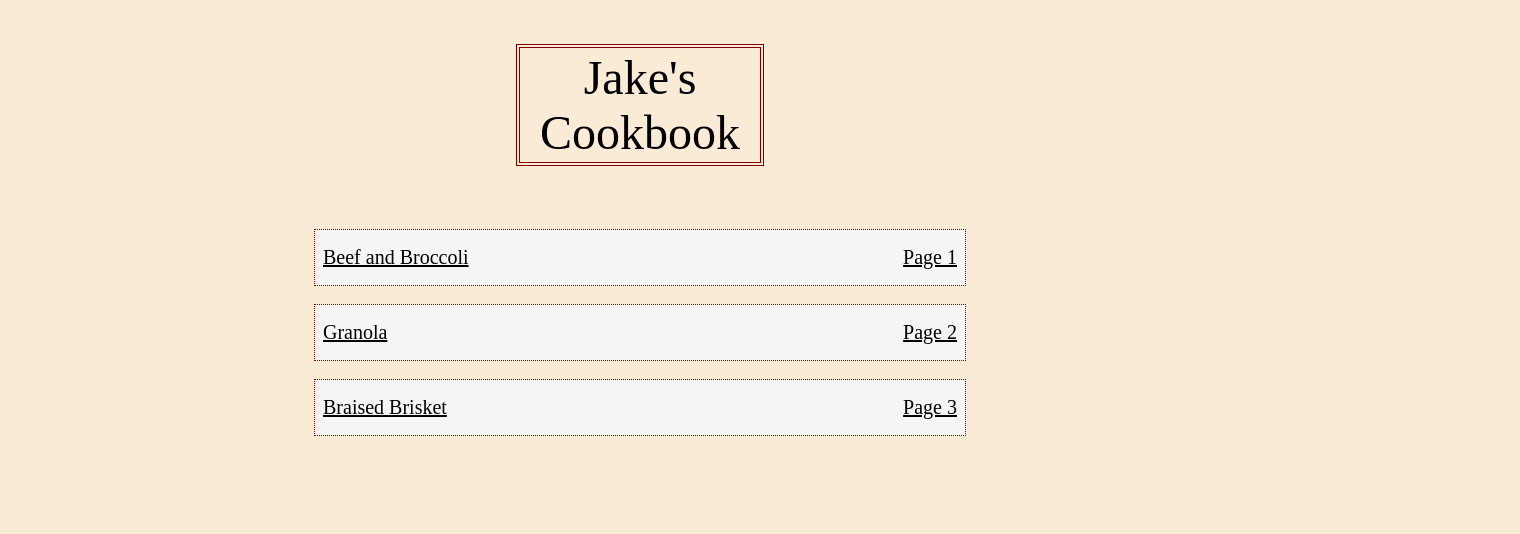
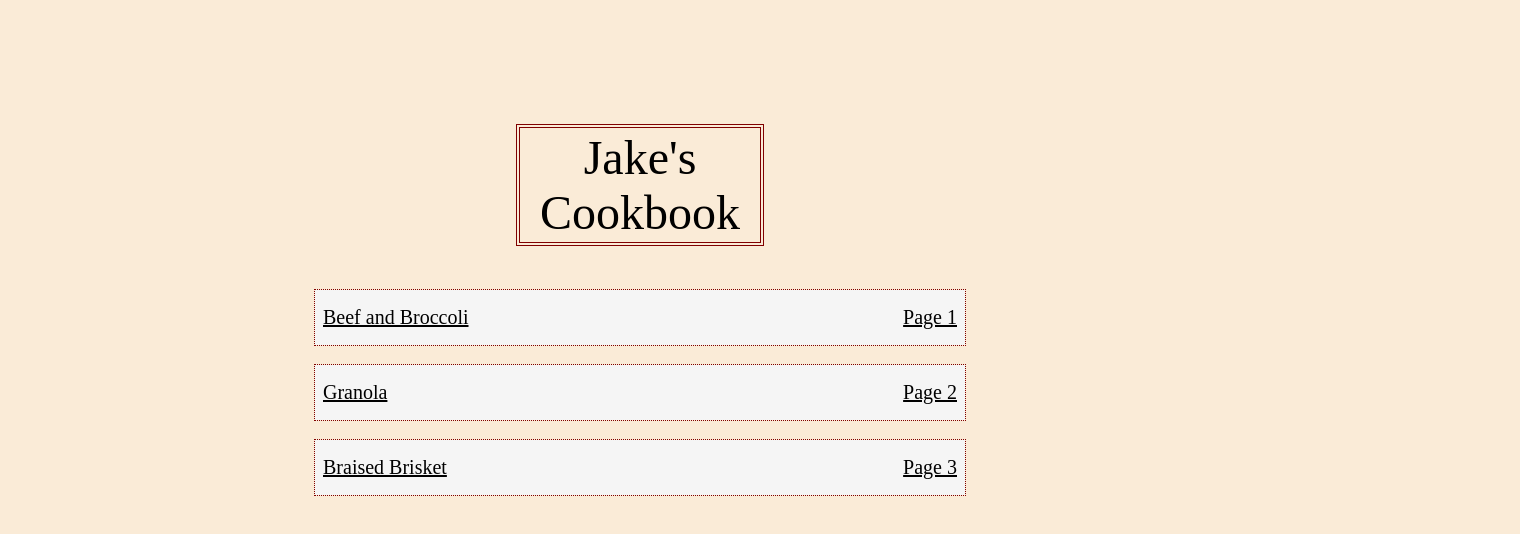
Before and after one commit to JakeM-Learner/odin-recipes, a plain HTML site: page index.html in a window 1280 px wide. Shown: the whole page, 1520 px wide, since content can reach past the window. Drawn offline with Linux system fonts and the light colour scheme.

Commit message:
Fix: Remove rogue div that affected homepage formatting

```diff
--- a/index.html
+++ b/index.html
@@ -7,7 +7,7 @@
     </head>
 
     <body>
-        <div class="card">
+
             <div class="title">Jake's Cookbook</div>
 
                 <a class="content" href="./recipes/beef_and_broccoli.html" rel="noopener noreferrer">Beef and Broccoli<span>Page 1</span></a>
@@ -22,7 +22,7 @@
 
 
 
-        </div>
+            </div>
       </body>
 
 
--- a/style.css
+++ b/style.css
@@ -17,12 +17,13 @@ body {
 
 
   .title {
-    display: inline-block;
+    display: flex;
+    align-content: center;
     background: antiquewhite;
     font-size: 48px;
     width: 5em;
     padding: 2px 8px;
-    margin: 1em 50%;
+    margin: 10% 50%;
     transform: translate(-50%, 0);
     margin-bottom: 1em;
     text-align: center;
```
